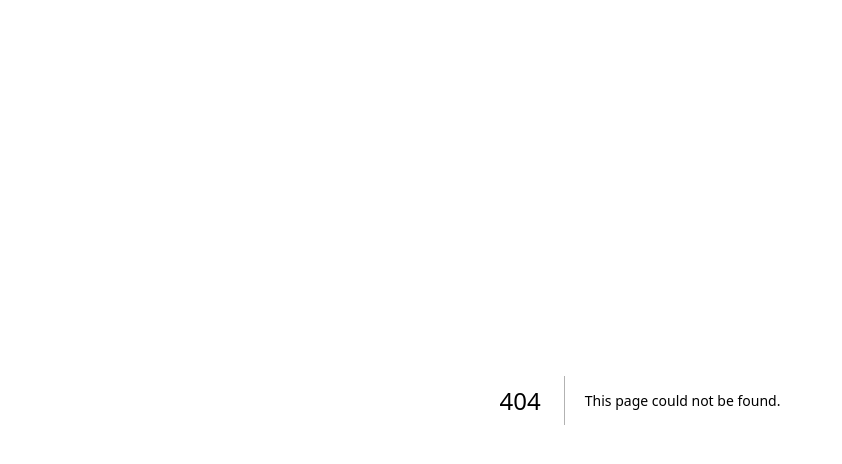
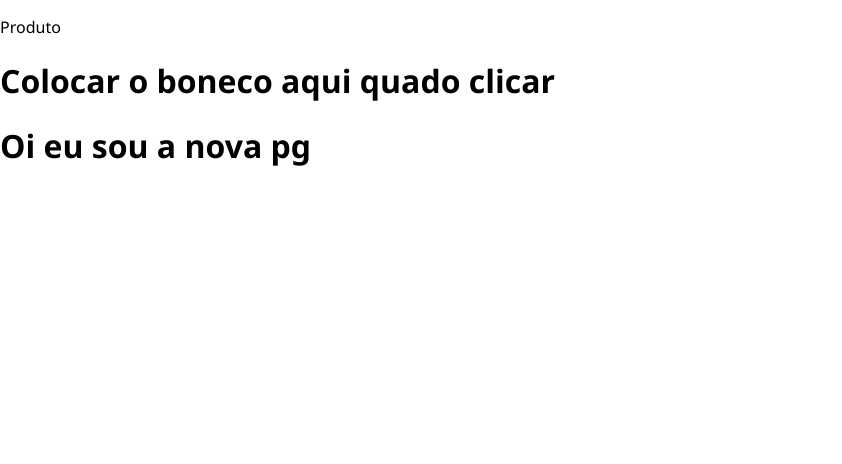
Before and after one commit to DiegoAluizio/projeto-web-mack, a Next.js app in the folder mack-web-nextjs/lihs_crochet/: page /novaPagina/0 in a window 1280 px wide. Before the commit this address had no page. Shown: the top 464 px of the page, without its empty margins (0-842 px from the left). Built offline with nearby package versions, Linux system fonts and the light colour scheme.

Commit message:
feat : organizando css e adicionando rotas

```diff
--- a/mack-web-nextjs/lihs_crochet/src/app/components/CarrosselComentarios.js
+++ b/mack-web-nextjs/lihs_crochet/src/app/components/Comentarios/CarrosselComentarios.js
@@ -1,3 +1,4 @@
+import styles from './CarrosselComentarios.module.css'
 import React from 'react'
 
 const comentarios = [
@@ -8,7 +9,7 @@ const comentarios = [
 
 function CarrosselComentarios(){
  return (
-    <div id="carrossel_comentarios">
+    <div className={styles.carrossel_comentarios}>
       {comentarios.map((comentario, index) => (
         <div key={index}>
           <h2>{`${comentario.titulo} ${index + 1}`}</h2>
--- a/mack-web-nextjs/lihs_crochet/src/app/components/CarrosselDestaques.js
+++ b/mack-web-nextjs/lihs_crochet/src/app/components/Destaque/CarrosselDestaques.js
@@ -1,3 +1,4 @@
+import styles from './CarrosselDestaque.module.css';
 import React from "react";
 
 
@@ -9,9 +10,9 @@ const destaques =
 
 export default function CarrosselDestaque() {
   return (
-      <div id="carrossel_destaque">
+      <div className={styles.carrossel_destaque}>
       {destaques.map((card, index) => (
-        <div key={index} className="card_destaque">
+        <div key={index} className={styles.card_destaque}>
           <img src={card.img} alt={card.alt} />
           <h2>{`${card.titulo} ${index + 1}`}</h2>
           <p>De R${card.valor}</p>
--- a/mack-web-nextjs/lihs_crochet/src/app/globals.css
+++ b/mack-web-nextjs/lihs_crochet/src/app/globals.css
@@ -173,44 +173,6 @@ section#produtos > h1 {
     color: #515151;
 }
 
-section#produtos > div#carrossel_produtos {
-    display: flex;
-    flex-wrap: wrap;
-    justify-content: space-evenly;
-    height: 100%;
-    width: 100%;
-}
-
-
-section#produtos > div#carrossel_produtos > div{
-    background-color: #F28585;
-    width: 300px;
-    height: 340px;
-    margin: 10px 10px 0px 10px;
-    border-radius: 10px;
-    transition: transform 0.3s ease;
-}
-
-section#produtos > div#carrossel_produtos > div:hover{
-    cursor: pointer;
-    transform: scale(1.2);
-}
-
-.card_produto{
-    display: flex;
-    flex-direction: column;
-    text-align: center;
-}
-
-.card_produto > h2{
-    font-weight: 500;
-}
-
-.card_produto > img{
-    width: 100%;
-    object-fit: contain;
-}
-
 /* --- Seções extras */
 section#destaque{
     height: max-content;
@@ -224,28 +186,6 @@ section#destaque> h1 {
     color: #515151;
 }
 
-section#destaque > div#carrossel_destaque{
-    display: flex;
-    flex-wrap: wrap;
-    justify-content: space-evenly;
-    margin-bottom: 10px;
-}
-
-section#destaque > div#carrossel_destaque > div.card_destaque{
-    display: flex;
-    flex-direction: column;
-    text-align: center;
-    background-color: #F2B263;
-    width: 600px;
-    height: 600px;
-    border-radius: 10px;
-}
-
-section#destaque > div#carrossel_destaque > div.card_destaque > img{
-    width: 100%;
-    height: 80%;
-    object-fit: cover;
-}
 
 /* --- Seções comentarios */
 section#comentarios {
@@ -259,39 +199,6 @@ section#comentarios > h1 {
     font-size: 2.5em;
     color: #515151;
 }
-
-section#comentarios > div#carrossel_comentarios{
-    display: flex;
-    justify-content: space-evenly;
-}
-
-section#comentarios > div#carrossel_comentarios > div {
-    display: flex;
-    flex-direction: column;
-    padding: 10px;
-    height: 200px;
-    width: 450px;
-    background-color: #ffffff;
-    border-radius: 10px;
-    box-shadow: 3px 2px 20px -15px rgba(0,0,0,0.75);
-}
-
-section#comentarios > div#carrossel_comentarios > div  > h2{
-    color: #F2B263;
-    margin-left: 20px;
-}
-
-section#comentarios > div#carrossel_comentarios > div  > p{
-    text-align: center;
-}
-
-section#comentarios > div#carrossel_comentarios > div  > h3{
-    color: #515151;
-    margin-left: 20px;
-    font-size: 1em;
-}
-
-
 
 footer{
     text-align: center;
--- /dev/null
+++ b/mack-web-nextjs/lihs_crochet/src/app/novaPagina/[id]/page.js
@@ -0,0 +1,25 @@
+"use client";
+
+import { useParams, useSearchParams } from "next/navigation";
+
+function NovaPagina(){
+    const params = useParams();
+    const searchParams = useSearchParams();
+
+    const id = params.id;
+    const titulo = searchParams.get("titulo");
+    const valor = searchParams.get("valor");
+
+    return(
+        <main>
+            <p>Produto {titulo}</p>
+            <h1>Colocar o boneco aqui quado clicar</h1>
+            <h1>Oi eu sou a nova pg</h1>
+        </main>
+    )
+
+}
+
+
+
+export default NovaPagina;
--- a/mack-web-nextjs/lihs_crochet/src/app/page.js
+++ b/mack-web-nextjs/lihs_crochet/src/app/page.js
@@ -2,9 +2,9 @@
 import { useEffect } from "react";
 import { initVisibilityObserver } from "./components/utils/visibilidade";
 
-import CarrosselComentarios from "./components/CarrosselComentarios";
-import CarrosselProdutos from "./components/CarrosselProdutos";
-import CarrosselDestaque from "./components/CarrosselDestaques";
+import CarrosselComentarios from "./components/Comentarios/CarrosselComentarios";
+import CarrosselProdutos from "./components/Produtos/CarrosselProdutos";
+import CarrosselDestaque from "./components/Destaque/CarrosselDestaques";
 
 
 export default function Home() {
```
Also changed, not shown: mack-web-nextjs/lihs_crochet/src/app/components/CarrosselProdutos.js (deleted, +0 -27 lines), mack-web-nextjs/lihs_crochet/src/app/components/Comentarios/CarrosselComentarios.module.css (added, +30 -0 lines), mack-web-nextjs/lihs_crochet/src/app/components/Destaque/CarrosselDestaque.module.css (added, +22 -0 lines), mack-web-nextjs/lihs_crochet/src/app/components/Produtos/CarrosselProdutos.js (added, +34 -0 lines), mack-web-nextjs/lihs_crochet/src/app/components/Produtos/CarrosselProdutos.module.css (added, +43 -0 lines).
